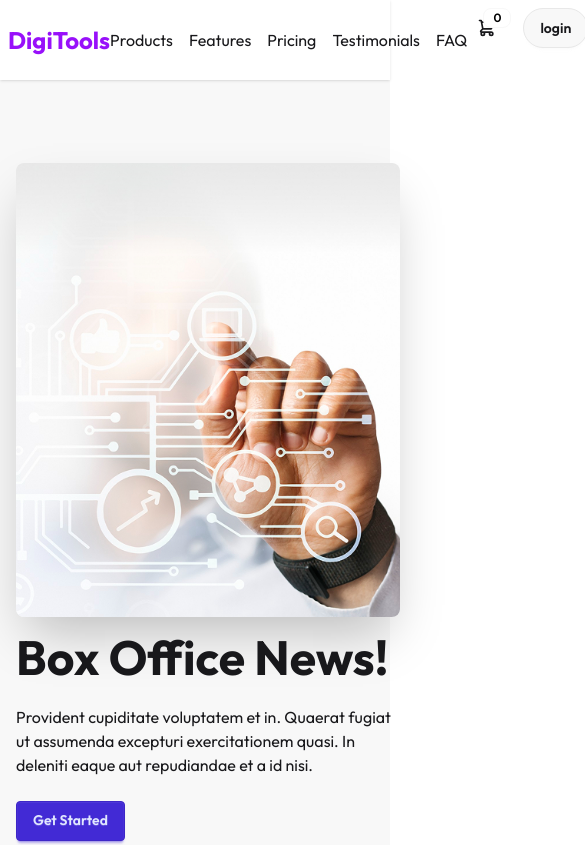
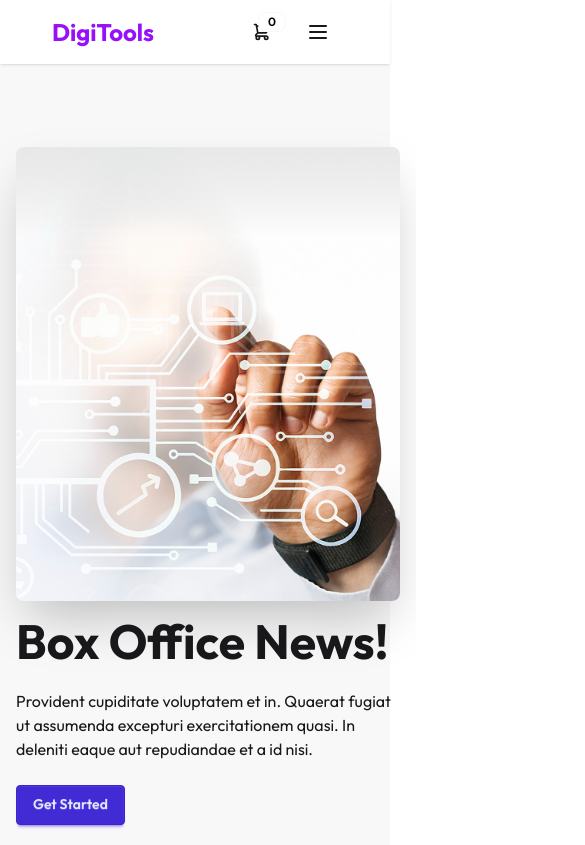
Before and after one commit to mubasshirkamali2009-art/Assingment6, a React (Vite) app: page / in a window 390 px wide. Shown: the top 845 px of the page, 585 px wide, since content can reach past the window. Built offline with nearby package versions, Linux system fonts and the light colour scheme.

Commit message:
responsive

```diff
--- a/src/compunent/NavBar.jsx
+++ b/src/compunent/NavBar.jsx
@@ -1,15 +1,17 @@
-import React from 'react';
+import React, { useState } from 'react';
 
 const NavBar = ({carts}) => {
+  const [menuOpen, setMenuOpen] = useState(false);
+
     return (
-        <div>
-            <div className="navbar bg-base-100 shadow-sm flex justify-around">
+        <div className='sticky top-0 z-50'>
+            <div className="navbar bg-base-100 shadow-sm flex justify-around sm:justify-between">
               <div className="flex">
                 <h1 className="text-purple-600 font-bold text-2xl">DigiTools</h1>
               </div>
 
-  <div className='flex  gap-4'>
-    <ul  className='flex  gap-4'>
+              <div className='hidden md:flex gap-4'>
+                <ul className='flex gap-4'>
                   <li>Products</li>
                   <li>Features</li>
                   <li>Pricing</li>
@@ -17,24 +19,53 @@ const NavBar = ({carts}) => {
                   <li>FAQ</li>
                 </ul>
               </div>
-  <div className="flex gap-4">
+
+              <div className="flex gap-4 items-center">
                 <div className="dropdown dropdown-end">
                   <div tabIndex={0} role="button" className="btn btn-ghost btn-circle">
-        <div  className="indicator">
-          <svg xmlns="http://www.w3.org/2000/svg" className="h-5 w-5" fill="none" viewBox="0 0 24 24" stroke="currentColor"> <path strokeLinecap="round" strokeLinejoin="round" strokeWidth="2" d="M3 3h2l.4 2M7 13h10l4-8H5.4M7 13L5.4 5M7 13l-2.293 2.293c-.63.63-.184 1.707.707 1.707H17m0 0a2 2 0 100 4 2 2 0 000-4zm-8 2a2 2 0 11-4 0 2 2 0 014 0z" /> </svg>
-
+                    <div className="indicator">
+                      <svg xmlns="http://www.w3.org/2000/svg" className="h-5 w-5" fill="none" viewBox="0 0 24 24" stroke="currentColor">
+                        <path strokeLinecap="round" strokeLinejoin="round" strokeWidth="2" d="M3 3h2l.4 2M7 13h10l4-8H5.4M7 13L5.4 5M7 13l-2.293 2.293c-.63.63-.184 1.707.707 1.707H17m0 0a2 2 0 100 4 2 2 0 000-4zm-8 2a2 2 0 11-4 0 2 2 0 014 0z" />
+                      </svg>
                       <span className="badge badge-sm indicator-item text-black">{carts?.length || 0}</span>
-
+                    </div>
                   </div>
                 </div>
 
+                <div className="hidden md:block">
+                  <h2 className='btn rounded-3xl'>login</h2>
                 </div>
-    <div><h2 className='btn rounded-3xl'>login</h2></div>
-    <button className="bg-purple-600 hover:bg-purple-700 text-white font-semibold py-2 px-5 rounded-full transition duration-300">
+
+                <button className="hidden md:block bg-purple-600 hover:bg-purple-700 text-white font-semibold py-2 px-5 rounded-full transition duration-300">
+                  Get Started
+                </button>
+
+                <button
+                  className="md:hidden btn btn-ghost btn-circle"
+                  onClick={() => setMenuOpen(!menuOpen)}
+                >
+                  <svg xmlns="http://www.w3.org/2000/svg" className="h-6 w-6" fill="none" viewBox="0 0 24 24" stroke="currentColor">
+                    <path strokeLinecap="round" strokeLinejoin="round" strokeWidth="2" d="M4 6h16M4 12h16M4 18h16" />
+                  </svg>
+                </button>
+              </div>
+            </div>
+
+            {menuOpen && (
+              <div className="md:hidden bg-base-100 shadow-md px-6 py-4 flex flex-col gap-3">
+                <ul className="flex flex-col gap-3">
+                  <li>Products</li>
+                  <li>Features</li>
+                  <li>Pricing</li>
+                  <li>Testimonials</li>
+                  <li>FAQ</li>
+                </ul>
+                <h2 className='btn rounded-3xl w-full'>login</h2>
+                <button className="bg-purple-600 hover:bg-purple-700 text-white font-semibold py-2 px-5 rounded-full transition duration-300 w-full">
                   Get Started
                 </button>
               </div>
-</div>
+            )}
         </div>
     );
 };
--- a/src/compunent/Tools.jsx
+++ b/src/compunent/Tools.jsx
@@ -6,14 +6,14 @@ const Tools = ({ toolsPromise, carts, setCarts,setActiveTab}) => {
 
   return (
     <div className="py-20 px-10 bg-white">
-      <div className="text-center mb-10">
+      <div className="text-center mb-10  bg-white  ">
         <h2 className="text-5xl font-black text-gray-800">Premium Digital Tools</h2>
         <p className="text-gray-400 mt-3 text-sm max-w-md mx-auto">
           Choose from our collection of premium digital tools designed to boost your productivity.
         </p>
-        <div className="flex justify-center gap-3 mt-6">
+        <div className="flex justify-center gap-3 mt-6  sticky top-30 z-50">
           <button  onClick={() => setActiveTab("tools")} className="btn bg-purple-600 text-white border-none rounded-full px-6">Products</button>
-          <button onClick={() => setActiveTab("cart")}  className="btn btn-outline rounded-full px-6">{`Cart(${carts.length})`}</button>
+          <button onClick={() => setActiveTab("cart")}  className="btn btn-outline rounded-full px-6 ">{`Cart(${carts.length})`}</button>
         </div>
       </div>
 
```
Lines whose indentation alone changed are shown as unchanged.
